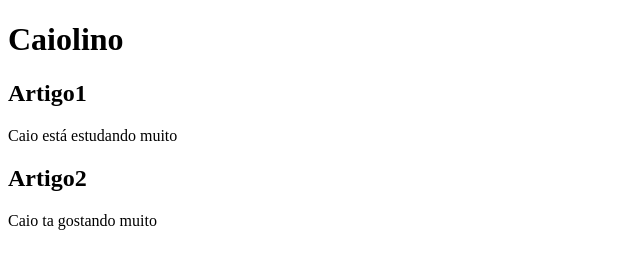
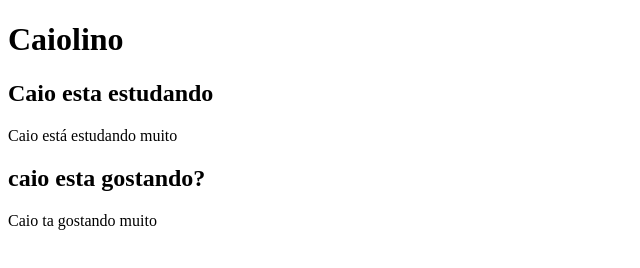
Before and after one commit to Caiolinoo/studying-github, a plain HTML site: page index.html in a window 1280 px wide. Shown: the whole page, without its empty margins (0-640 px from the left). Drawn offline with Linux system fonts and the light colour scheme.

Commit message:
mudificação dos artigos

```diff
--- a/index.html
+++ b/index.html
@@ -11,11 +11,11 @@
             <h1>Caiolino</h1>
         </header>
         <article>
-            <h2>Artigo1</h2>
+            <h2>Caio esta estudando</h2>
             <p>Caio está estudando muito</p>
         </article>
         <article>
-            <h2>Artigo2</h2>
+            <h2>caio esta gostando?</h2>
             <p> Caio ta gostando muito</p>
         </article>
     </main>
```
